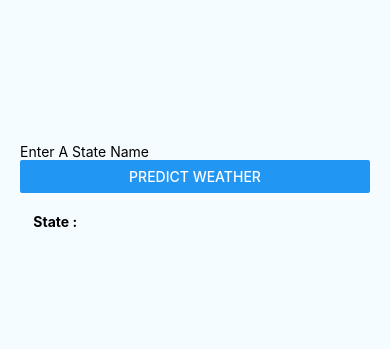
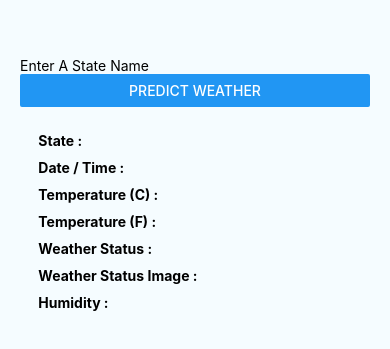
Before and after one commit to Excellence-daniel/react-native-blog-app, a React Native app: screen / in a window 390 px wide. Shown: the part 231-580 px from the top of the page. Built offline with nearby package versions, Linux system fonts and the light colour scheme.

Commit message:
Displays alll weather data about state that is inputted to be queried

```diff
--- a/App.js
+++ b/App.js
@@ -1,5 +1,5 @@
 import React, { Component } from 'react';
-import { Alert, Platform, StyleSheet, Text, View, Button, TextInput, ActivityIndicator } from 'react-native';
+import { Alert, Platform, StyleSheet, Text, View, Button, TextInput, ActivityIndicator, Image } from 'react-native';
 import axios from 'axios';
 
 export default class App extends Component {
@@ -48,6 +48,14 @@ export default class App extends Component {
 
           <View style={styles.weatherResult}>
             <Text style={styles.weatherStyle}> State : {(weather.location && weather.location.name) || ''} </Text>
+            <Text style={styles.weatherStyle}> Date / Time : {(weather.location && weather.location.localtime) || ''}</Text>
+            <Text style={styles.weatherStyle}> Temperature (C) : {(weather.current && weather.current.temp_c) || ''}</Text>
+            <Text style={styles.weatherStyle}> Temperature (F) : {(weather.current && weather.current.temp_f) || ''}</Text>
+            <Text style={styles.weatherStyle}> Weather Status : {(weather.current && weather.current.condition.text) || ''}</Text>
+            <Text style={styles.weatherStyle}> Weather Status Image : <Image source={(weather.current && weather.current.condition.icon) || ''} /></Text>
+            <Text style={styles.weatherStyle}> Humidity : {(weather.current && weather.current.humidity) || ''}</Text>
+
+
           </View>
 
         </View>
@@ -78,6 +86,7 @@ const styles = StyleSheet.create({
     padding: 10
   },
   weatherStyle: {
-    fontWeight: "bold"
+    fontWeight: "bold",
+    padding: 5
   }
 });
```
